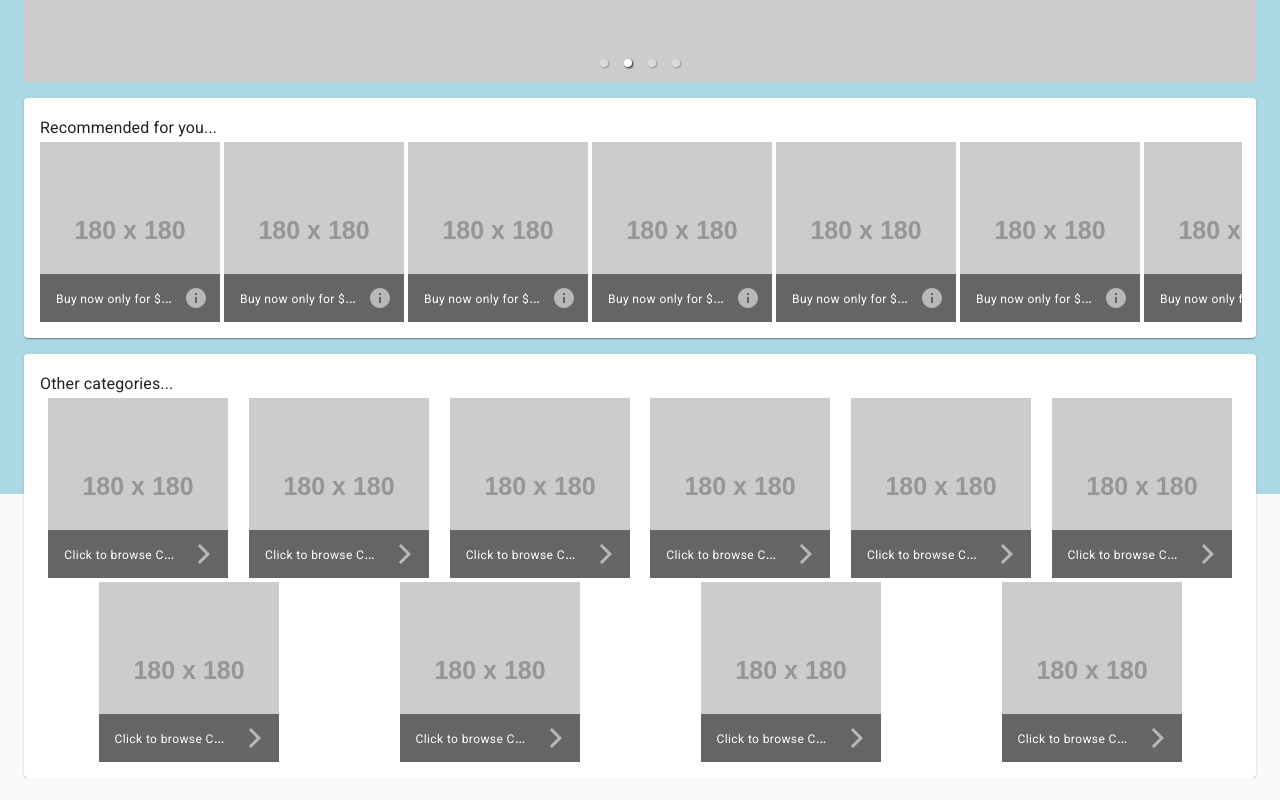
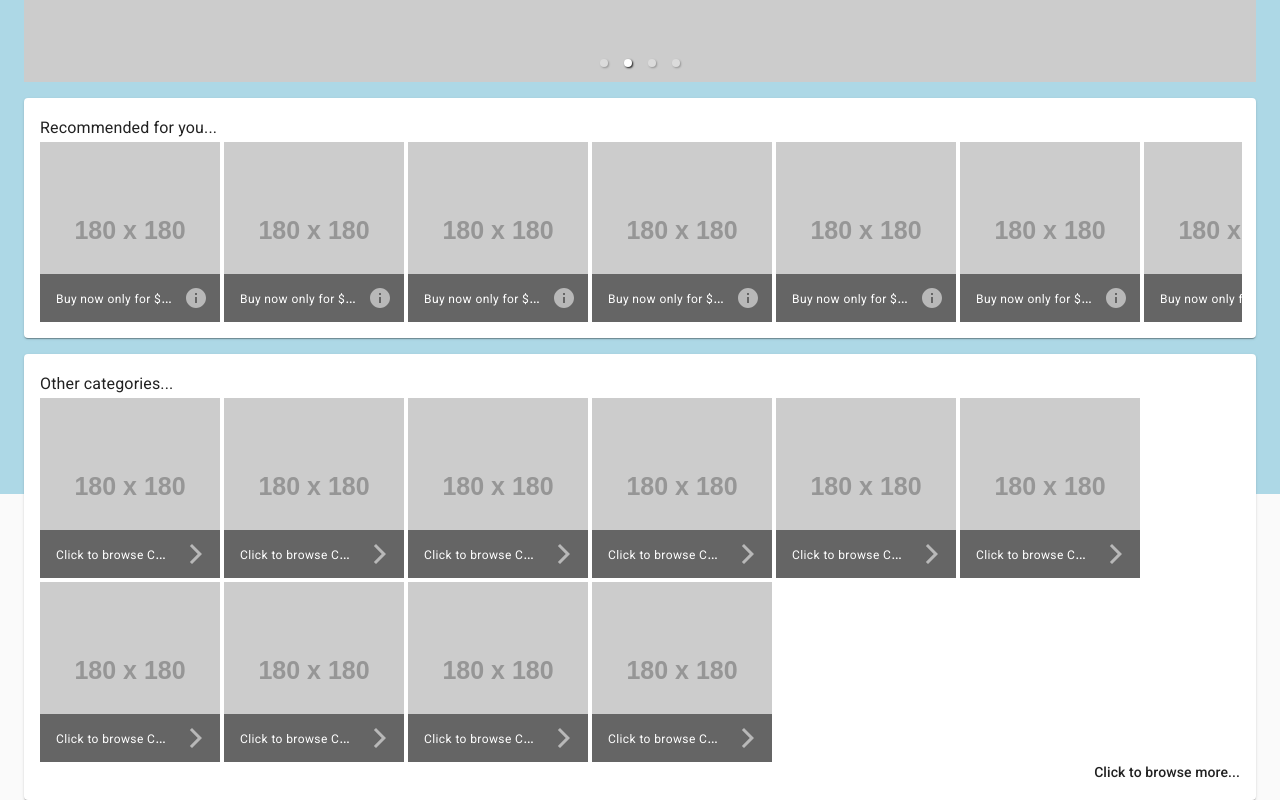
Before and after one commit to csikosbalint/react-boilerplate, a React (Create React App) app: page / in a window 1280 px wide. Shown: the part 306-1106 px from the top of the page. Before the commit the page ends 1084 px from the top, so only its background shows below. Built offline with nearby package versions, Linux system fonts and the light colour scheme.

Commit message:
Added "browse more...".

```diff
--- a/src/containers/Main.js
+++ b/src/containers/Main.js
@@ -21,6 +21,7 @@ import {
   Paper,
   GridListTile,
   GridListTileBar,
+  Link,
 } from '@material-ui/core';
 
 import { Container, createMuiTheme, ThemeProvider } from '@material-ui/core';
@@ -111,7 +112,6 @@ export default function Main(props) {
     gridRoot: {
       display: 'flex',
       flexWrap: 'wrap',
-      justifyContent: 'space-around',
       overflow: 'hidden',
       backgroundColor: theme.palette.background.paper,
     },
@@ -140,7 +140,7 @@ export default function Main(props) {
       marginBottom: theme.spacing(2),
     },
     catTileFrame: {
-      justifyContent: 'space-around',
+      justifyContent: 'flex-start',
       width: 'auto !important',
     },
     catTile: {
@@ -314,6 +314,9 @@ export default function Main(props) {
               </GridListTile>
             ))}
           </GridList>
+          <Typography variant="subtitle2" align="right">
+            <Link href="#" color="inherit">{`Click to browse more...`}</Link>
+          </Typography>
         </Paper>
       </Container>
     </ThemeProvider>
```
